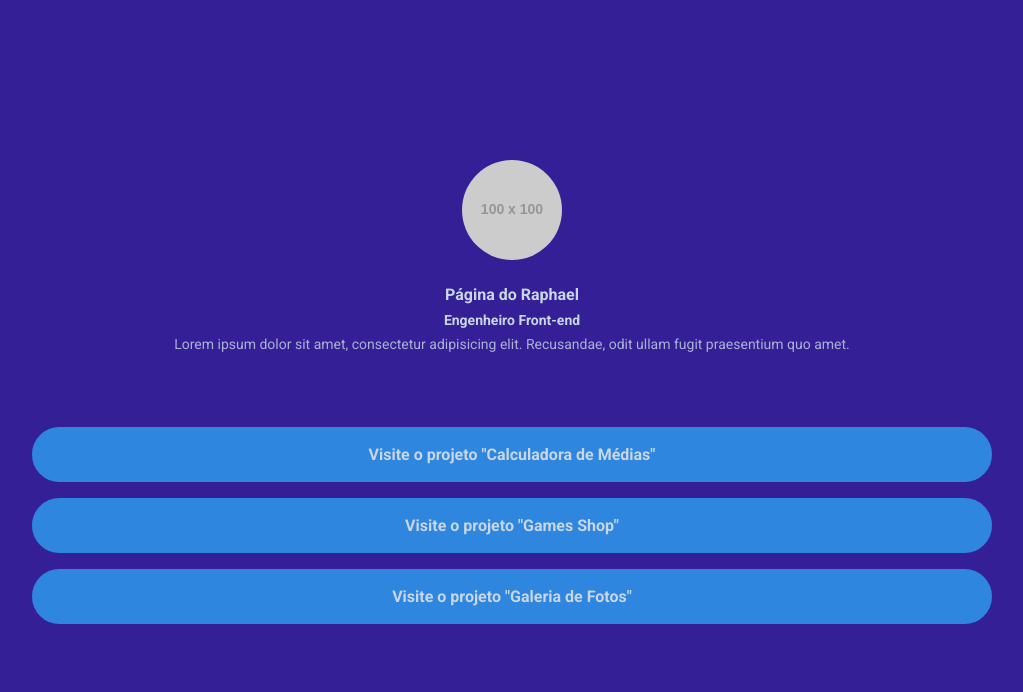
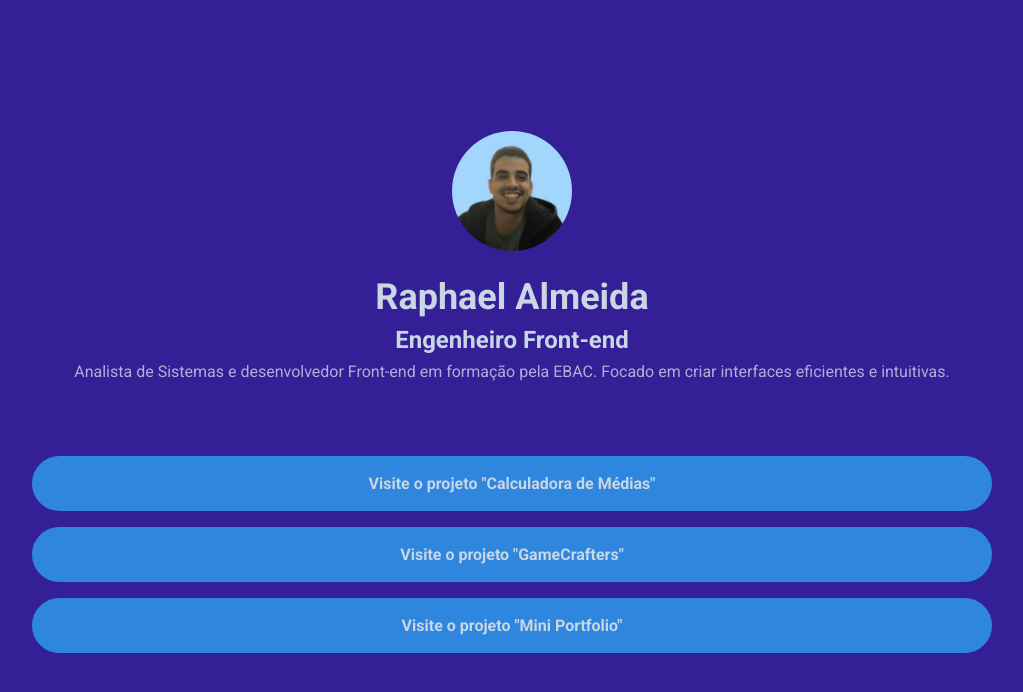
Before and after one commit to rphaell/portfolio, a plain HTML site: page index.html in a window 1280 px wide. Shown: the whole page, without its empty margins (128-1151 px from the left). Drawn offline with Linux system fonts and the light colour scheme; placeholder pictures from the web are drawn by us.

Commit message:
adicionando projetos

```diff
--- a/index.html
+++ b/index.html
@@ -16,14 +16,12 @@
 <body>
     <div class="container">
         <header>
-            <img class="profile_picture" src="https://via.placeholder.com/100x100" alt="">
+            <img class="profile_picture" src="/src/images/eu.jpg" alt="">
             <div class="profile-bio">
-                <h1 class="profile-bio-name">Página do Raphael</h1>
+                <h1 class="profile-bio-name">Raphael Almeida</h1>
                 <h2 class="profile-bio-subtitle">Engenheiro Front-end</h2>
                 <p class="profile-bio-description">
-                    Lorem ipsum dolor sit amet, consectetur adipisicing elit. Recusandae, odit ullam fugit praesentium
-                    quo
-                    amet.
+                    Analista de Sistemas e desenvolvedor Front-end em formação pela EBAC. Focado em criar interfaces eficientes e intuitivas.
                 </p>
             </div>
         </header>
@@ -54,18 +52,18 @@
         <nav>
             <ul class="projects-list">
                 <li class="projects-list-item">
-                    <a href="">
+                    <a href="https://projeto-calculadora-medias-pi-six.vercel.app/">
                         Visite o projeto "Calculadora de Médias"
                     </a>
                 </li>
                 <li class="projects-list-item">
-                    <a href="">
-                        Visite o projeto "Games Shop"
+                    <a href="https://game-crafters-two.vercel.app/">
+                        Visite o projeto "GameCrafters"
                     </a>
                 </li>
                 <li class="projects-list-item">
-                    <a href="">
-                        Visite o projeto "Galeria de Fotos"
+                    <a href="https://myportfolioraphael-two.vercel.app/">
+                        Visite o projeto "Mini Portfolio"
                     </a>
                 </li>
             </ul>
--- a/src/styles/main.less
+++ b/src/styles/main.less
@@ -50,6 +50,8 @@ header {
         display: block;
         margin: 0 auto 25px;
         border-radius: 50%;
+        height: 120px;
+        width: 120px;
     }
 }
 
@@ -57,18 +59,18 @@ header {
     text-align: center;
 
     &-name {
-        font-size: 16px;
+        font-size: 36px;
         .marginBottom8();
     }
 
     &-subtitle {
-        font-size: 14px;
+        font-size: 24px;
         .marginBottom8();
 
     }
 
     &-description {
-        font-size: 14px;
+        font-size: 16px;
         opacity: 80%;
     }
 }
```
Also changed, not shown: build/styles/main.css, src/images/eu.jpg (added).
